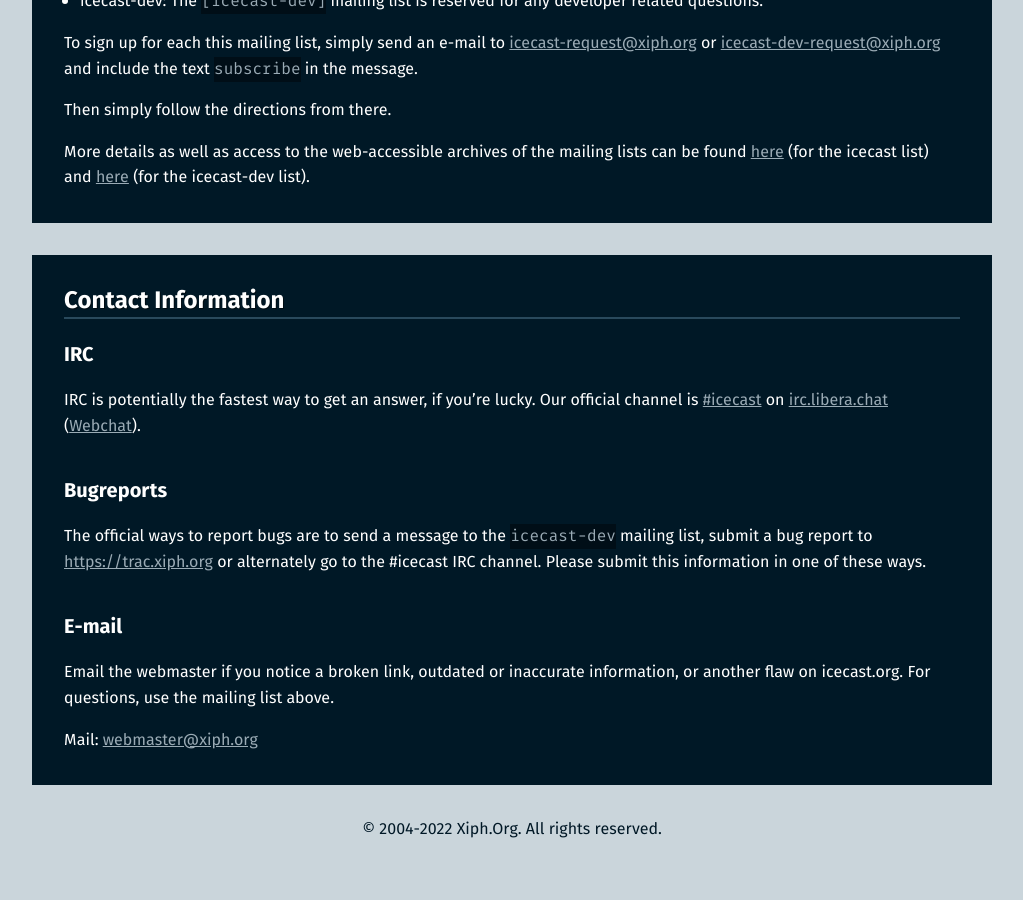
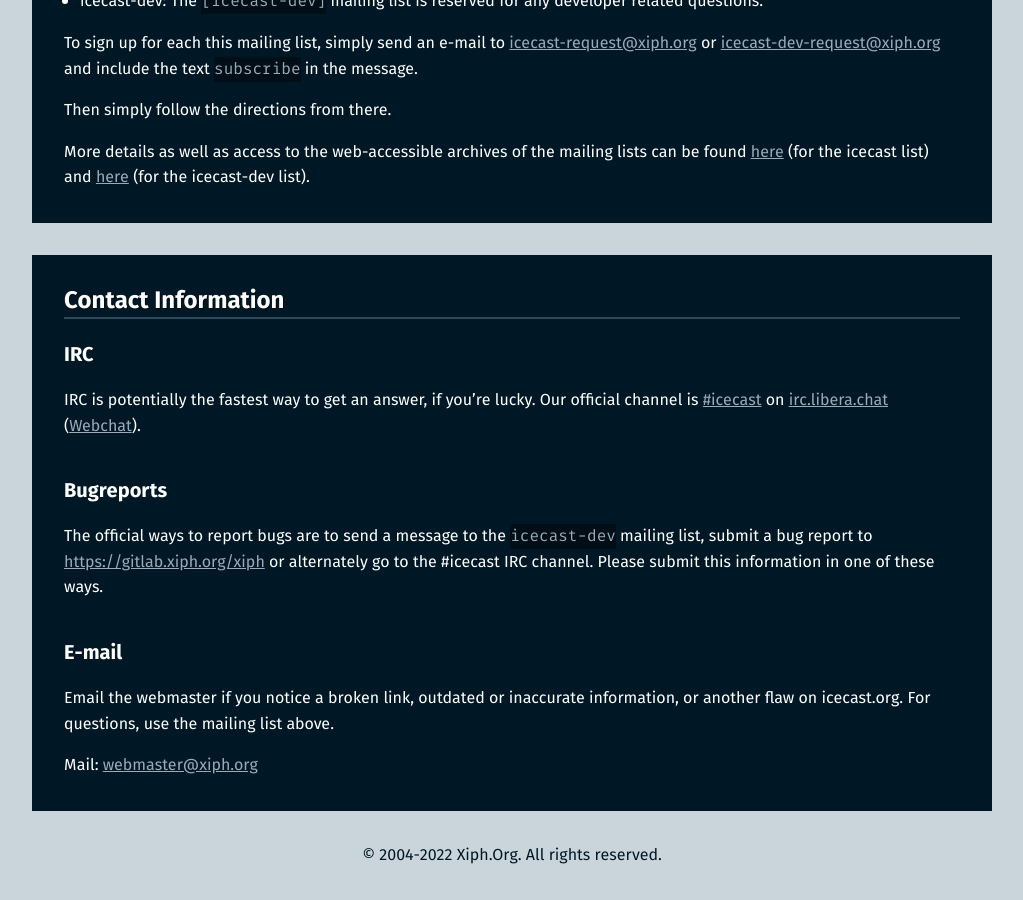
Before and after one commit to barionleg/Xipho, a Jekyll site: the page built from contact.md, in a window 1280 px wide and 900 px high, scrolled down 593 px. Shown: the whole window, without its empty margins (128-1151 px from the left). Built offline with Jekyll 4.4.1, drawn with Linux system fonts in a browser that asks for light colours; before the commit the page ends 1468 px from its top, so only the background shows below that; part of the change alters nothing that is shown.

Commit message:
Fix: Corrected bug tracker address
Thanks to lns for spotting.

```diff
--- a/contact.md
+++ b/contact.md
@@ -32,7 +32,7 @@ on [irc.libera.chat](https://libera.chat/) ([Webchat](https://kiwiirc.com/nextcl
 
 ## Bugreports
 The official ways to report bugs are to send a message to the `icecast-dev` mailing list,
-submit a bug report to [https://trac.xiph.org](https://trac.xiph.org/) or alternately go to the #icecast IRC channel.
+submit a bug report to [https://gitlab.xiph.org/xiph](https://gitlab.xiph.org/xiph) or alternately go to the #icecast IRC channel.
 Please submit this information in one of these ways.
 
 ## E-mail
```
